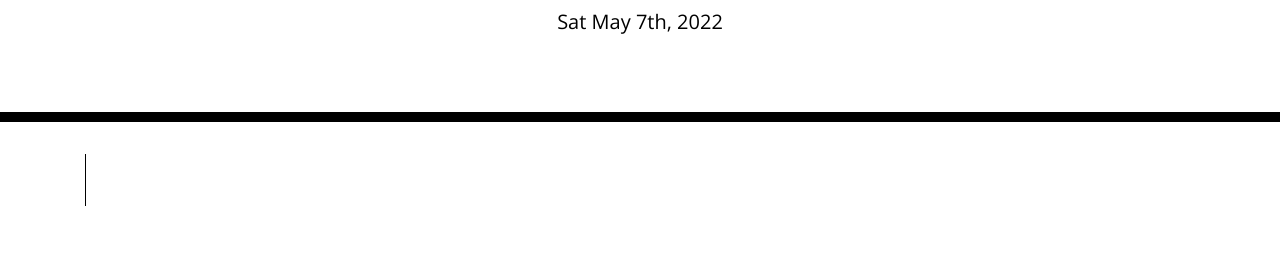
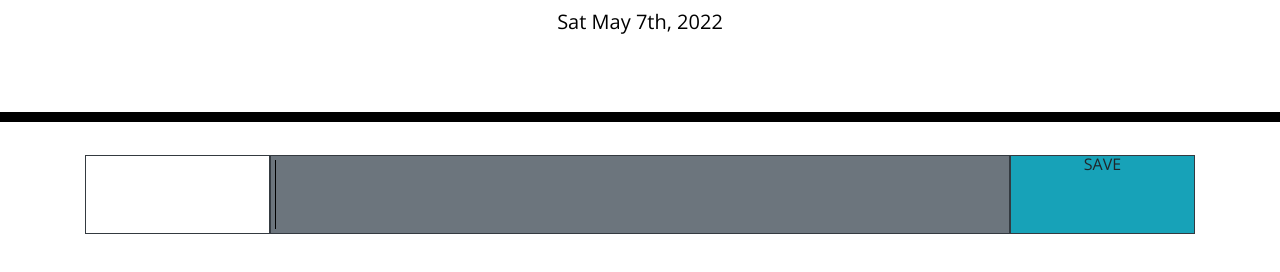
Before and after one commit to vsmith95/Schedulinator, a plain HTML site: page index.html in a window 1280 px wide. Shown: the part 182-454 px from the top of the page. Drawn offline with nearby package versions, Linux system fonts and the light colour scheme.

Commit message:
tired of this thing so moving on

```diff
--- a/assets/js/schedule.js
+++ b/assets/js/schedule.js
@@ -0,0 +1,26 @@
+const times =
+    [
+        "9am",
+        "10am",
+        "11am",
+        "12pm",
+        "1pm",
+        "2pm",
+        "3pm",
+        "4pm",
+        "5pm",
+    ];
+    console.log(times)
+
+
+    const mainContainer = $('#mainContainer');
+    const timeSlotContainerID = $('#timeSlotContainer');
+    const timeSlotContainer = '<div id="timeSlotContainer" class="row"></div>';
+    const timeSlot = '<div id="timeSlot" class="col text-right border border-dark border-3"><p id="scheduledTime"></p></div>';
+    const eventBox = '<div id="eventBox" class="col-8 p-1 bg-secondary border border-dark border-3"><textarea id="eventText" class="w-100 h-100"></textarea></div>';
+    const saveBtn = '<div id="save-btn" class="col bg-info text-center border border-dark border-3"><p>SAVE</p></div>';
+
+
+    mainContainer.append(timeSlot);
+    mainContainer.append(eventBox);
+    mainContainer.append(saveBtn);
--- a/index.html
+++ b/index.html
@@ -19,24 +19,9 @@
       <p class="lead">A simple calendar app for scheduling your work day</p>
       <p id="currentDay" class="lead"></p>
     </header>
-    <div class="container">
-      <!-- container for a timeslot on the scheduler -->
-      <div id="timeslot" class="timeslot">
-        <!-- time for the event -->
-        <div id="time" class="time">
 
-        </div>
-        <!-- what the event is -->
-        <div id="event" class="event">
-          <textarea>
+    <div id="mainContainer" class="container m-auto row">
 
-          </textarea>
-        </div>
-        <!-- button to save event to local storage -->
-        <div id="save-btn" class="save-btn">
-
-        </div>
-      </div>
     </div>
 
     <script src="./assets/js/moment.js"></script>
```
